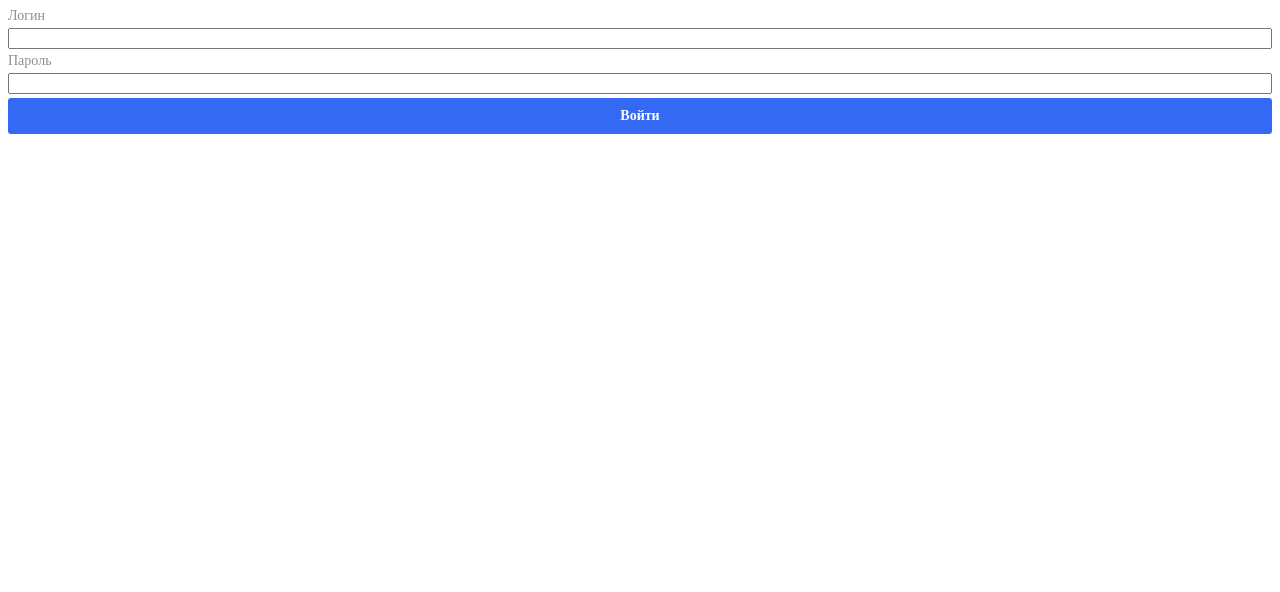
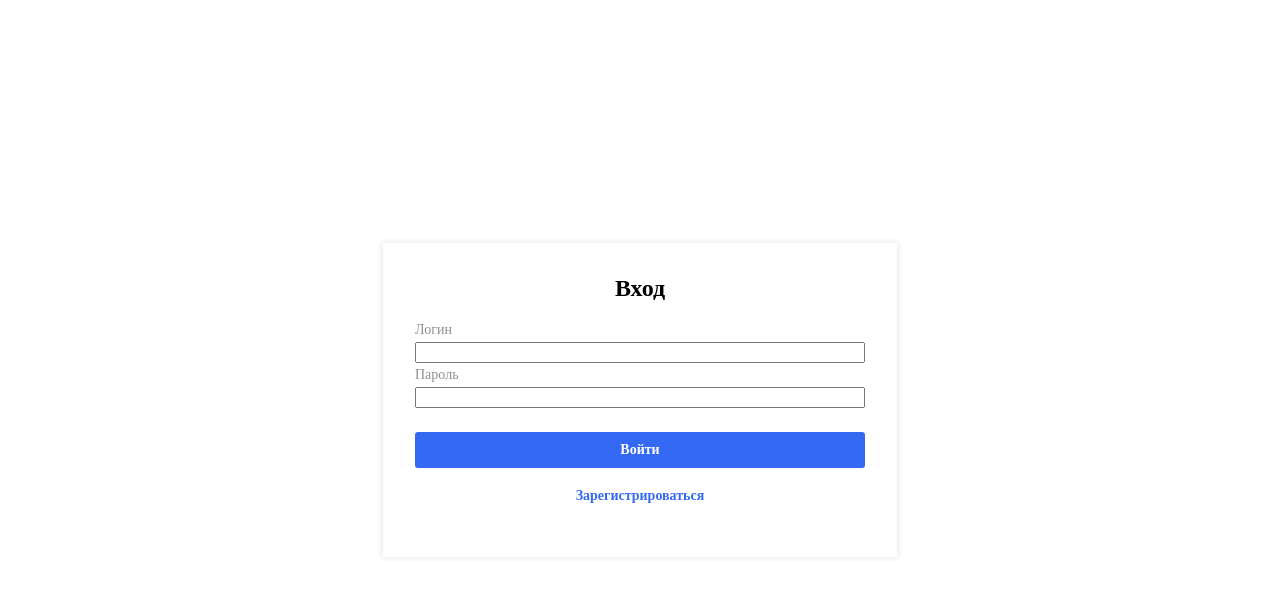
Before and after one commit to Pgr18/My_react_learning, a React (Create React App) app: page / in a window 1280 px wide. Shown: the top 592 px of the page. Built offline with nearby package versions, Linux system fonts and the light colour scheme.

Commit message:
Class 5 completed. Полноценная страница входа

```diff
--- a/public/index.html
+++ b/public/index.html
@@ -14,6 +14,13 @@
     <link rel="manifest" href="%PUBLIC_URL%/manifest.json" />
 
     <title>Client</title>
+    <style>
+      body {
+        padding: 0;
+        margin: 0;
+        box-sizing: border-box;
+      }
+    </style>
   </head>
   <body>
     <noscript>You need to enable JavaScript to run this app.</noscript>
--- a/src/components/button/Button.tsx
+++ b/src/components/button/Button.tsx
@@ -1,14 +1,20 @@
 import { FC } from 'react';
 import { ButtonProps } from './ButtonProps';
 import './buttonStyles.scss'
+import clsx from 'clsx';
 
 export const Button: FC<ButtonProps> = props => {
     const {
         onClick,
-        text
+        text,
+        type
     } = props;
+
     return (
-        <div onClick={onClick} className="button">
+        <div onClick={onClick} className={clsx('button',{
+            'button_primary': type === 'primary',
+            'button_secondary': type === 'secondary'
+        })}>
             {text}
         </div>
     );
--- a/src/components/button/ButtonProps.ts
+++ b/src/components/button/ButtonProps.ts
@@ -9,4 +9,5 @@ export interface ButtonProps {
 
     text?: string;
     onClick?: () => void;
+    type?: 'primary' | 'secondary';
 }
--- a/src/components/button/buttonStyles.scss
+++ b/src/components/button/buttonStyles.scss
@@ -2,20 +2,36 @@
     display: flex;
     border: none;
     box-sizing: border-box;
-    background: #3369f3;
+
     border-radius: 3px;
     min-height: 36px;
     font-size: 14px;
     padding: 0px 12px;
     cursor: pointer;
     font-weight: 600;
-    color: white;
+
     align-items: center;
     justify-content: center;
     min-width: 180px;
+
+    color: #333333;
+    border: 1px solid lightgray;
 
 
 &:hover {
     opacity: 0.8;
 }
+
+&_primary {
+    background: #3369f3;
+    color: white;
+    border: none;
 }
+
+&_secondary {
+    background: white;
+    color: #3369f3;
+    border: none;
+}
+
+}
--- /dev/null
+++ b/src/components/layouts/WidgetLayout/WidgetLayout.tsx
@@ -0,0 +1,21 @@
+import { FC } from "react";
+import { WidgetLayoutProps } from "./WidgetLayoutProps";
+import './widgetLayoutStyles.scss'
+
+
+export const WidgetLayout: FC<WidgetLayoutProps> = props => {
+
+    const {
+        children
+    } = props;
+
+    //<div>Header</div>
+    //<div>Footer</div>
+    return (
+        <div className="widget-layout">
+
+            {children}
+        </div>
+
+    )
+}
--- /dev/null
+++ b/src/components/layouts/WidgetLayout/WidgetLayoutProps.ts
@@ -0,0 +1,3 @@
+import { PropsWithChildren } from "react";
+
+export interface WidgetLayoutProps extends PropsWithChildren {}
--- /dev/null
+++ b/src/components/layouts/WidgetLayout/index.ts
@@ -0,0 +1 @@
+export { WidgetLayout } from './WidgetLayout';
--- /dev/null
+++ b/src/components/layouts/WidgetLayout/widgetLayoutStyles.scss
@@ -0,0 +1,8 @@
+.widget-layout {
+    position: fixed;
+    inset: 0;
+    display: flex;
+    align-items: center;
+    justify-content: center;
+    flex-direction: column;
+}
--- /dev/null
+++ b/src/components/layouts/index.ts
@@ -0,0 +1 @@
+export { WidgetLayout } from './WidgetLayout';
--- a/src/pages/login/LoginPage.tsx
+++ b/src/pages/login/LoginPage.tsx
@@ -1,9 +1,11 @@
 import { FC, useState } from 'react';
 import { TextField } from '../../components/textField';
 import { Button } from '../../components';
+import { WidgetLayout } from '../../components/layouts';
+import './loginPageStyles.scss'
 
 export const LoginPage: FC = () => {
-    const [login,setlogin] = useState<string>('');
+    const [login, setlogin] = useState<string>('');
 
     const [password, setPassword] = useState<string>('');
 
@@ -23,11 +25,23 @@ export const LoginPage: FC = () => {
         });
     }
 
+    const toRegistrationHandler = () => {
+
+    }
+
     return (
-        <>
-            <TextField labelText = "Логин" value = {login} type = "text" onChange = {loginChangedHandler}/>
-            <TextField labelText = "Пароль" value = {password} type = "password" onChange = {passwordChangedHandler}/>
-            <Button text="Войти" onClick={loginHandler}/>
-        </>
+        <WidgetLayout>
+            <div className="login-page__form">
+                <h3 className="login-page__title">Вход</h3>
+                <div>
+                    <TextField labelText="Логин" value={login} type="text" onChange={loginChangedHandler} />
+                    <TextField labelText="Пароль" value={password} type="password" onChange={passwordChangedHandler} />
+                </div>
+                <div className="login-page__actions">
+                    <Button text="Войти" onClick={loginHandler} type = "primary" />
+                    <Button text="Зарегистрироваться" onClick={toRegistrationHandler} type = "secondary" />
+                </div>
+            </div>
+        </WidgetLayout>
     );
 };
--- /dev/null
+++ b/src/pages/login/loginPageStyles.scss
@@ -0,0 +1,33 @@
+.login-page {
+    &__form {
+        border-radius: 4 px;
+        min-width: 450px;
+        box-shadow: 0 0 6px 0px #00000024;
+        padding: 32px;
+        display: flex;
+        flex-direction: column;
+        gap: 20px;//64px
+        min-height: 250px;
+
+    }
+
+    &__title {
+        font-size: 24px;
+        text-align: center;
+        padding: 0;
+        margin: 0;
+    }
+
+    &__fields {
+        margin-bottom: auto;
+        display: flex;
+        flex-direction: column;
+        gap: 10px;
+    }
+
+    &__actions {
+        display: flex;
+        flex-direction: column;
+        gap: 10px;
+    }
+}
```
